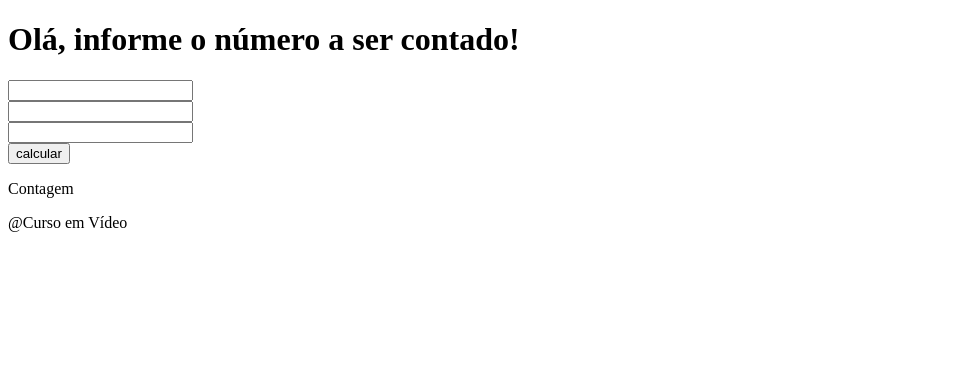
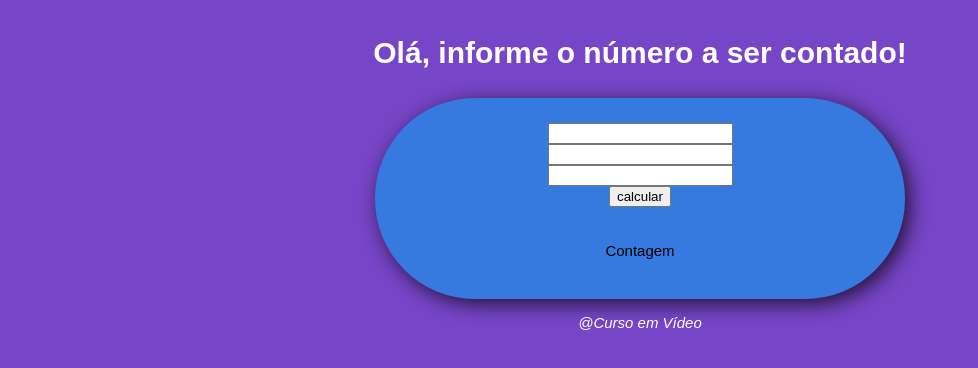
Before and after one commit to Thiago-Santos-Sousa/ExercicioJavascript03, a plain HTML site: page index.html in a window 1280 px wide. Shown: the whole page, without its empty margins (0-978 px from the left). Drawn offline with Linux system fonts and the light colour scheme.

Commit message:
adicionando estilo.

```diff
--- /dev/null
+++ b/estilo.css
@@ -0,0 +1,26 @@
+body{
+  background: rgb(119, 69, 199);
+  font: normal 15px arial;
+}
+header{
+  color: rgb(255, 254, 254);
+  padding: 8px;
+  text-align: center;
+}
+div{
+  text-align: center;
+  padding: 10px;
+}
+section{
+  background: rgb(54, 122, 224);
+  border-radius: 100px;
+  padding: 15px;
+  width: 500px;
+  margin: auto;
+  box-shadow: 5px 5px 20px rgba(0, 0, 0, 0.733);
+}
+footer{
+  color: rgb(255, 255, 255);
+  text-align: center;
+  font-style: italic;
+}
--- a/index.html
+++ b/index.html
@@ -4,6 +4,7 @@
   <meta charset="UTF-8">
   <meta http-equiv="X-UA-Compatible" content="IE=edge">
   <meta name="viewport" content="width=device-width, initial-scale=1.0">
+  <link rel="stylesheet" href="estilo.css">
   <title>Contagens LTDA</title>
 </head>
 <body>
```
